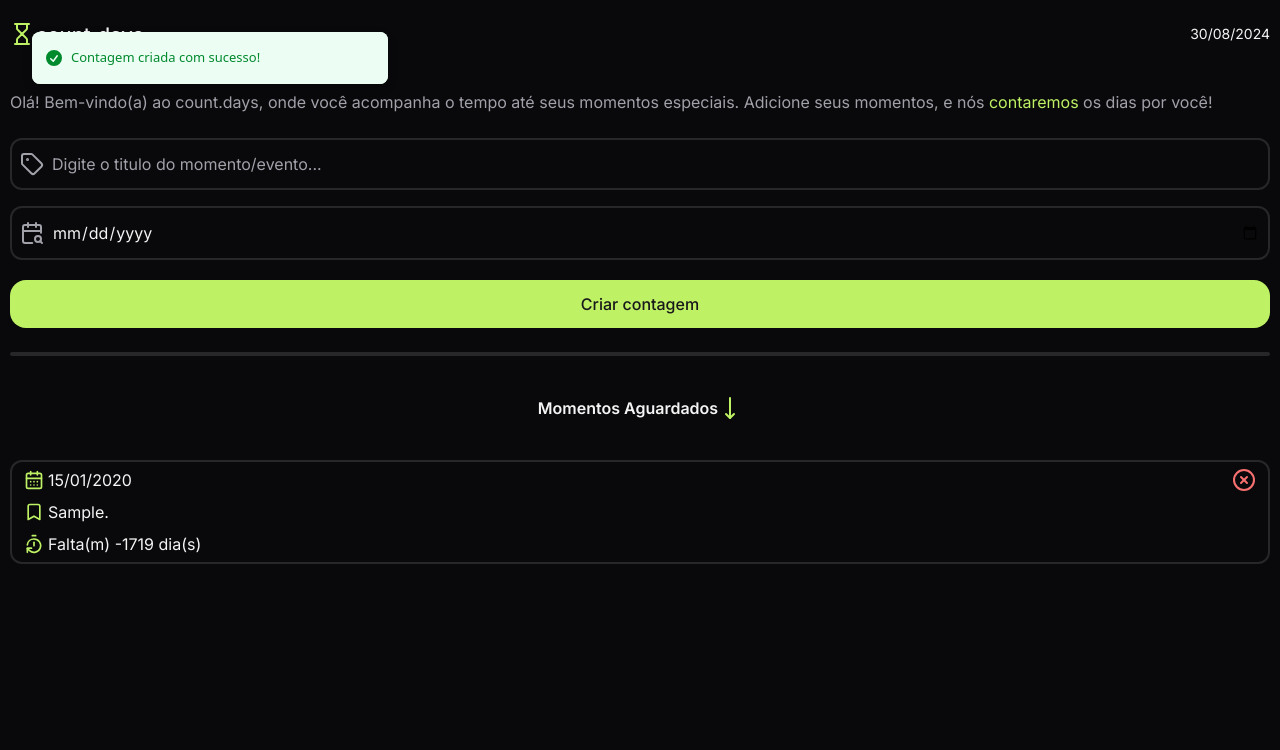
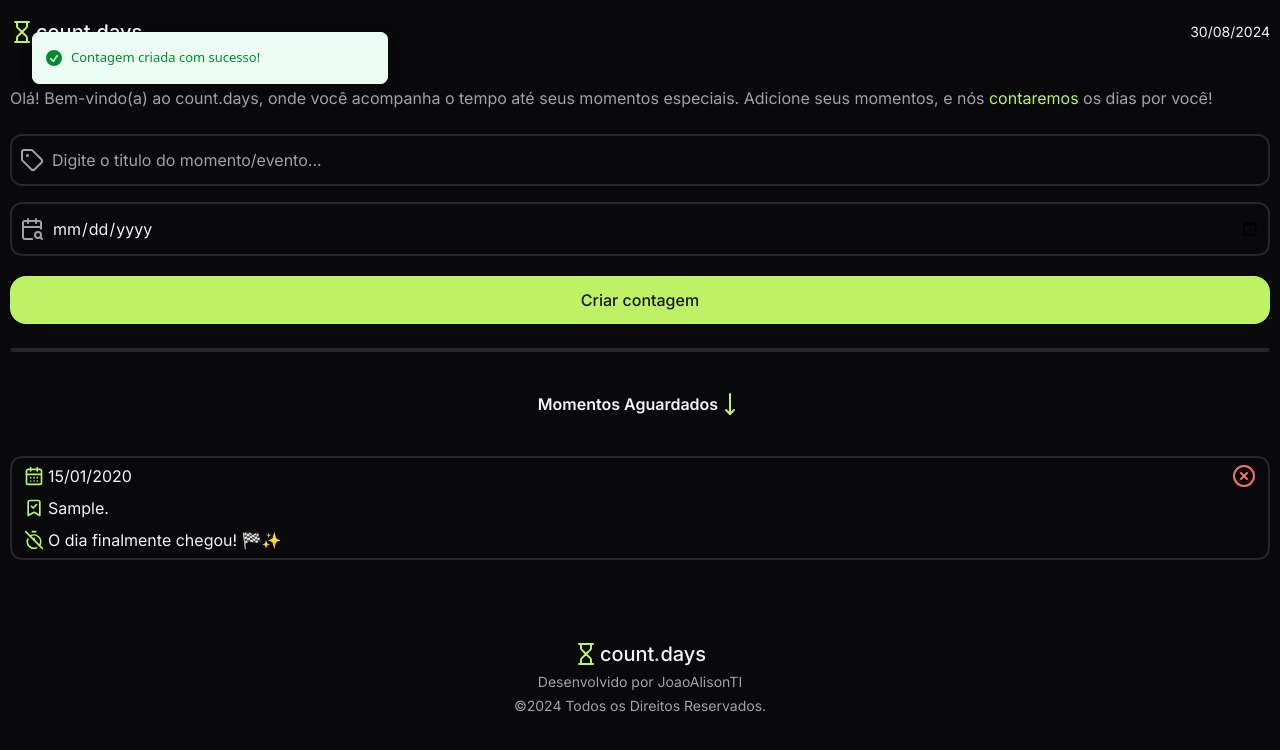
Before and after one commit to JoaoAlisonTI/count-days, a React (Vite) app: page / in a window 1280 px wide. Both pictures are taken after typing "Sample", "2020-01-15" into the empty fields and a click on the button "Criar contagem". Shown: the top 750 px of the page. Built offline with nearby package versions, Linux system fonts and the light colour scheme.

Commit message:
style: Adicionando o componente Footer

```diff
--- a/src/App.jsx
+++ b/src/App.jsx
@@ -5,6 +5,7 @@ import { Header } from "./components/Header"
 import { Form } from "./components/Form"
 import { DayCard } from "./components/DayCard"
 import { EmptyContent } from "./components/EmptyContent"
+import { Footer } from "./components/Footer"
 
 
 function App() {
@@ -46,7 +47,8 @@ function App() {
     <div className="w-full mt-6 border-2 rounded-2xl border-zinc-800" />
 
     <h2 className="mt-10 flex justify-center items-center text-center font-semibold">Momentos Aguardados <MoveDown className="text-lime-300"/></h2>
-
+    <div className="w-full">
+    </div>
     <section>
       {momentos.length > 0 ?
       momentos.map((momento, indice) =>
@@ -59,6 +61,7 @@ function App() {
       }
 
     </section>
+    <Footer />
     </main>
   )
 }
--- a/src/components/DayCard/index.jsx
+++ b/src/components/DayCard/index.jsx
@@ -1,6 +1,6 @@
-import { CalendarDays, TimerReset, Bookmark, CircleX } from "lucide-react"
+import { CalendarDays, TimerReset, TimerOff, Bookmark, BookmarkCheck, CircleX } from "lucide-react"
 
-export const DayCard = ({ momento, aoDeletar }) => {
+export const DayCard = ({ momento, aoDeletar}) => {
 
   function calcularDiasAte(dataAlvo) {
     const hoje = new Date();
@@ -39,11 +39,23 @@ export const DayCard = ({ momento, aoDeletar }) => {
       </div>
 
       <span className="flex items-center gap-1">
-        <Bookmark size="20" className="text-lime-300"/>
+        {diasRestantes <= 0 ?
+          <BookmarkCheck size="20" className="text-lime-300"/>
+          :
+          <Bookmark size="20" className="text-lime-300"/>
+        }
+
         <p>{momento.titulo}.</p>
       </span>
 
-      <span className="flex items-center gap-1"><TimerReset size="20" className="text-lime-300"/> Falta(m) {diasRestantes} dia(s)</span>
+      <span className="flex items-center gap-1">
+        {diasRestantes <= 0 ?
+          <TimerOff size="20" className="text-lime-300"/>
+          :
+          <TimerReset size="20" className="text-lime-300"/>
+        }
+
+        {diasRestantes <= 0 ? "O dia finalmente chegou! 🏁✨" : `Falta(m) ${diasRestantes} dia(s)`}</span>
     </div>
   )
 }
--- /dev/null
+++ b/src/components/Footer/index.jsx
@@ -0,0 +1,11 @@
+import { Logo } from '../Logo'
+
+export const Footer = () => {
+  return (
+    <footer className="w-full mt-10 py-10 flex flex-col justify-center items-center gap-1">
+      <Logo />
+      <p className="text-sm text-zinc-400">Desenvolvido por JoaoAlisonTI</p>
+      <p className="text-sm text-zinc-400">©2024 Todos os Direitos Reservados.</p>
+    </footer>
+  )
+}
--- a/src/components/Logo/index.jsx
+++ b/src/components/Logo/index.jsx
@@ -1,10 +1,10 @@
 import { Hourglass } from 'lucide-react';
 
-export const Logo = () => {
+export const Logo = ({ tamanhoTexto, tamanhoIcon }) => {
   return (
     <span className="flex gap-0.5 justify-center items-center">
-      <Hourglass className="text-lime-300" />
-      <p className="text-xl font-medium">count<i className="text-lime-300 text-2xl">.</i>days</p>
+      <Hourglass className={`text-lime-300 ${tamanhoIcon}`} />
+      <p className="text-xl font-medium">count<i className={`text-lime-300 ${tamanhoTexto}`}>.</i>days</p>
     </span>
   )
 }
```
